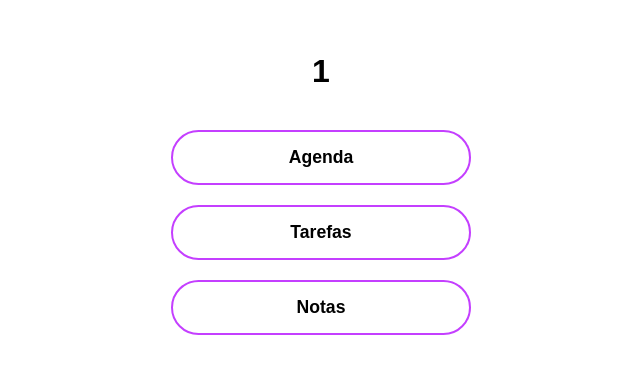
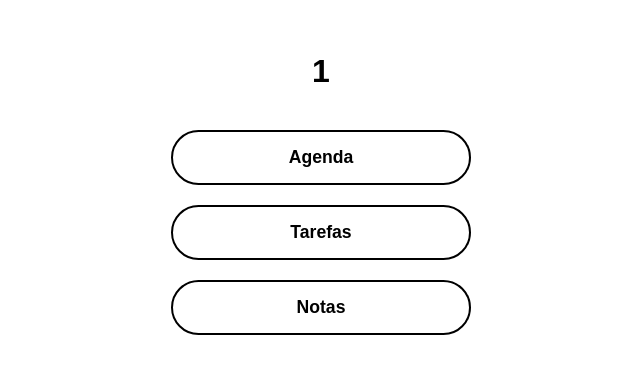
Before and after one commit to ellenvieira18/Organiza_ai, an Angular app in the folder organiza_ai/: page /categorias/1 in a window 1280 px wide. Shown: the part 224-598 px from the top of the page, without its empty margins (295-935 px from the left). Built offline with nearby package versions, Linux system fonts and the light colour scheme.

Commit message:
ajuste nos buttons em selecao-categorias

```diff
--- a/organiza_ai/src/app/Components/cadastro/cadastro.html
+++ b/organiza_ai/src/app/Components/cadastro/cadastro.html
@@ -7,6 +7,6 @@
       <input type="text" placeholder="Digite seu nome completo" required />
       <input type="email" placeholder="Digite o endereço de email" required />
       <input type="password" placeholder="Crie sua senha" required />
-      <button type="submit">Cadastrar</button>
+      <button type="submit" (click)="abrirLogin()" >Cadastrar</button>
     </form>
   </main>
--- a/organiza_ai/src/app/Components/home/home.scss
+++ b/organiza_ai/src/app/Components/home/home.scss
@@ -9,7 +9,7 @@
   text-align: center;
 
   h2 {
-    color: #1e1e1e;
+    // color: #1e1e1e;
     font-weight: 700;
     margin-bottom: 40px;
     font-size: 1.8rem;
--- a/organiza_ai/src/app/Components/selecao-categorias/selecao-categorias.html
+++ b/organiza_ai/src/app/Components/selecao-categorias/selecao-categorias.html
@@ -12,9 +12,9 @@
         <div class="title" [style.color]="corCategoria">{{categorias}}</div>
 
         <div class="buttons">
-            <button [style.color]="corCategoria">Agenda</button>
-            <button [style.color]="corCategoria">Tarefas</button>
-            <button [style.color]="corCategoria">Notas</button>
+            <button [class]="classeCategoria">Agenda</button>
+            <button [class]="classeCategoria">Tarefas</button>
+            <button [class]="classeCategoria">Notas</button>
         </div>
     </div>
 </div>
--- a/organiza_ai/src/app/Components/selecao-categorias/selecao-categorias.scss
+++ b/organiza_ai/src/app/Components/selecao-categorias/selecao-categorias.scss
@@ -1,5 +1,4 @@
 //Paleta de cores
-$roxo-principal: #c43fff;
 $branco: #ffffff;
 
 //Estrutura principal
@@ -48,7 +47,7 @@ $branco: #ffffff;
     button {
       width: 300px;
       padding: 15px 0;
-      border: 2px solid $roxo-principal;
+      border: 2px solid;
       background-color: transparent;
       // color: $roxo-principal;
       font-size: 1.1rem;
@@ -57,11 +56,33 @@ $branco: #ffffff;
       cursor: pointer;
       transition: all 0.3s ease;
 
-      &:hover {
-        background-color: $roxo-principal;
+    }
+  }
+}
+   .button-trabalho{
+    color:#c43fff;
+    border-color: #c43fff;
+    &:hover {
+        background-color:#c43fff !important;
         color: $branco;
         transform: scale(1.05);
       }
-    }
-  }
-}
+   }
+   .button-estudo{
+    color:#3A8EFF;
+    border-color: #3A8EFF;
+    &:hover {
+        background-color:#3A8EFF !important;
+        color: $branco;
+        transform: scale(1.05);
+      }
+   }
+   .button-pessoal{
+    color:#FF37A9;
+    border-color: #FF37A9;
+    &:hover {
+        background-color:#FF37A9 !important;
+        color: $branco;
+        transform: scale(1.05);
+      }
+   }
--- a/organiza_ai/src/app/Components/selecao-categorias/selecao-categorias.ts
+++ b/organiza_ai/src/app/Components/selecao-categorias/selecao-categorias.ts
@@ -1,6 +1,6 @@
 import { Component, Input } from '@angular/core';
 import { ActivatedRoute } from '@angular/router';
-import { CorCategoria_e } from '../../enums/Enum';
+import { ClasseCatogotia_e, CorCategoria_e } from '../../enums/Enum';
 
 @Component({
   selector: 'app-selecao-categorias',
@@ -11,11 +11,14 @@ import { CorCategoria_e } from '../../enums/Enum';
 export class SelecaoCategorias {
   categorias: string=""
   corCategoria: string=""
+  classeCategoria: string=""
  constructor(private activateRoute: ActivatedRoute) {
   this.activateRoute.params.subscribe((params) => {
     this.categorias=params['categorias']
     this.corCategoria=CorCategoria_e[this.categorias as keyof typeof CorCategoria_e]
     console.log(this.corCategoria)
+    this.classeCategoria=ClasseCatogotia_e[this.categorias as keyof typeof ClasseCatogotia_e]
+
   })
  }
 }
--- a/organiza_ai/src/app/enums/Enum.ts
+++ b/organiza_ai/src/app/enums/Enum.ts
@@ -3,3 +3,8 @@ export enum CorCategoria_e {
     'Estudos' = '#3A8EFF',
     'Pessoal' = '#FF37A9'
 }
+export enum ClasseCatogotia_e {
+    'Trabalho' = 'button-trabalho',
+    'Estudos' = 'button-estudo',
+    'Pessoal' = 'button-pessoal'
+}
```
Also changed, not shown: organiza_ai/src/app/Components/cadastro/cadastro.ts (+7 -0 lines).
